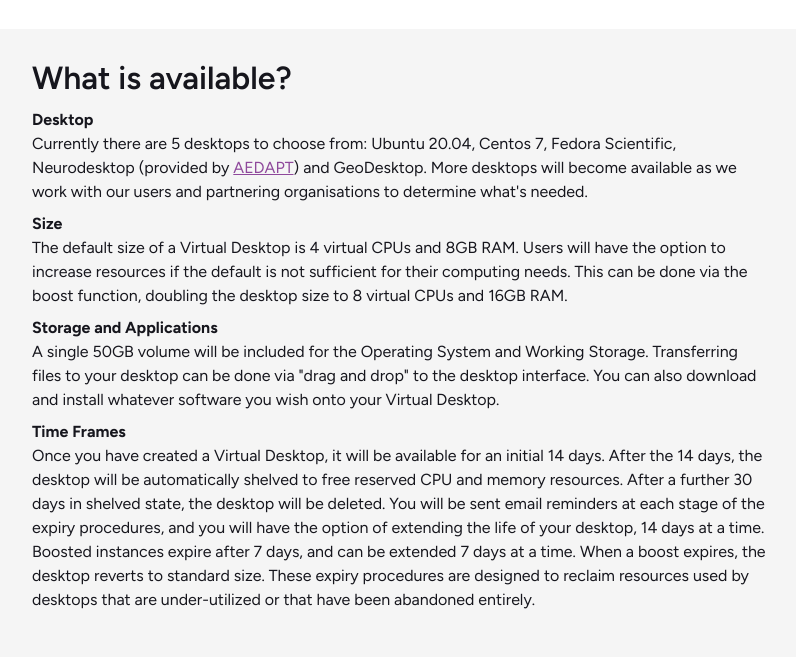
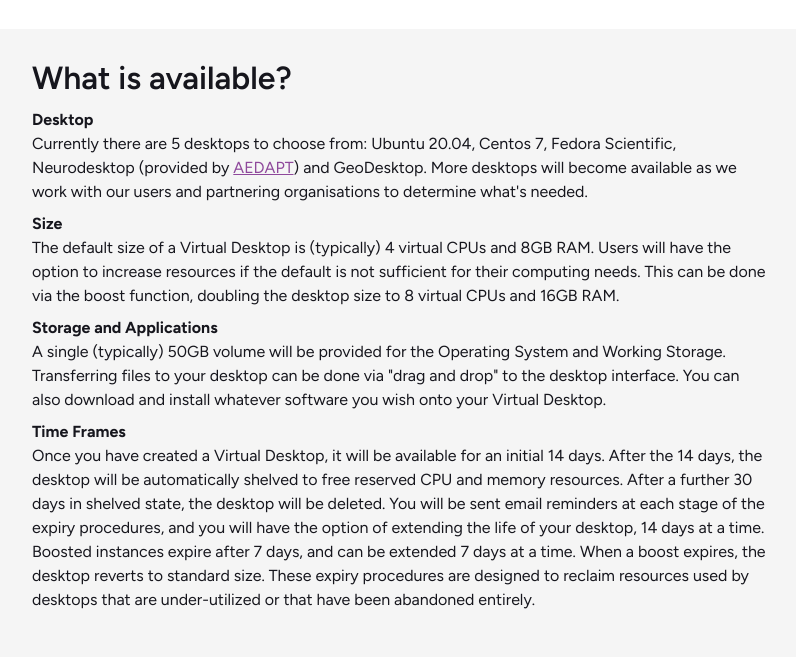
Before and after one commit to NeCTAR-RC/bumblebee, a Django app: page /about/ in a window 1280 px wide. Shown: the part 1547-2204 px from the top of the page, without its empty margins (50-846 px from the left). Run offline with Django 3.2, Linux system fonts and the light colour scheme; style sheets or scripts are compiled from the project's sources; parts of the project's set-up code (start-up, migrations or seed data) failed here and were passed over; some libraries are stand-ins or nearby versions.

Commit message:
Add / update volume details
1.  Add the desktop volume size to the details page
2.  Change the about text to account for the fact that the volume
size isn't always 50 GB.  (It is going to be more for Windows.)

Change-Id: Ibf6129b1e28354b5c67117f5ae9b661a4e664a43

```diff
--- a/researcher_workspace/templates/researcher_workspace/about.html
+++ b/researcher_workspace/templates/researcher_workspace/about.html
@@ -53,9 +53,9 @@
                     <dt>Desktop</dt>
                     <dd>Currently there are 5 desktops to choose from: Ubuntu 20.04, Centos 7, Fedora Scientific, Neurodesktop (provided by <a href="https://ardc.edu.au/project/australian-electrophysiology-data-analytics-platform-aedapt/">AEDAPT</a>) and GeoDesktop. More desktops will become available as we work with our users and partnering organisations to determine what's needed.</dd>
                     <dt>Size</dt>
-                    <dd>The default size of a Virtual Desktop is 4 virtual CPUs and 8GB RAM. Users will have the option to increase resources if the default is not sufficient for their computing needs. This can be done via the boost function, doubling the desktop size to 8 virtual CPUs and 16GB RAM.</dd>
+                    <dd>The default size of a Virtual Desktop is (typically) 4 virtual CPUs and 8GB RAM. Users will have the option to increase resources if the default is not sufficient for their computing needs. This can be done via the boost function, doubling the desktop size to 8 virtual CPUs and 16GB RAM.</dd>
                     <dt>Storage and Applications</dt>
-                    <dd>A single 50GB volume will be included for the Operating System and Working Storage. Transferring files to your desktop can be done via "drag and drop" to the desktop interface. You can also download and install whatever software you wish onto your Virtual Desktop.</dd>
+                    <dd>A single (typically) 50GB volume will be provided for the Operating System and Working Storage. Transferring files to your desktop can be done via "drag and drop" to the desktop interface. You can also download and install whatever software you wish onto your Virtual Desktop.</dd>
                     <dt>Time Frames</dt>
                     <dd>Once you have created a Virtual Desktop, it will be available for an initial {% get_setting "INSTANCE_EXPIRY" %} days. After the {% get_setting "INSTANCE_EXPIRY" %} days, the desktop will be automatically shelved to free reserved CPU and memory resources.  After a further {% get_setting "VOLUME_EXPIRY" %} days in shelved state, the desktop will be deleted. You will be sent email reminders at each stage of the expiry procedures, and you will have the option of extending the life of your desktop, {% get_setting "INSTANCE_EXTENSION" %} days at a time.  Boosted instances expire after {% get_setting "BOOST_EXPIRY" %} days, and can be extended {% get_setting "BOOST_EXTENSION" %} days at a time.  When a boost expires, the desktop reverts to standard size.  These expiry procedures are designed to reclaim resources used by desktops that are under-utilized or that have been abandoned entirely. </dd>
                 </dl>
--- a/researcher_workspace/templates/researcher_workspace/desktop_details.html
+++ b/researcher_workspace/templates/researcher_workspace/desktop_details.html
@@ -60,12 +60,14 @@
             <ul>
               <li>{{ desktop_type.default_flavor.vcpus }} VCPUs</li>
               <li>{{ desktop_type.default_flavor.ram }} GB RAM</li>
+              <li>{{ desktop_type.default_flavor.disk }} GB Disk Space</li>
             </ul>
             {% if desktop_type.is_resizable %}
             <h6>BOOST SIZE</h6>
             <ul>
               <li>{{ desktop_type.big_flavor.vcpus }} VCPUs</li>
               <li>{{ desktop_type.big_flavor.ram }} GB RAM</li>
+              <li>{{ desktop_type.big_flavor.disk }} GB Disk Space</li>
             </ul>
             {% endif %}
             {% if desktop_type.details.features %}
```
